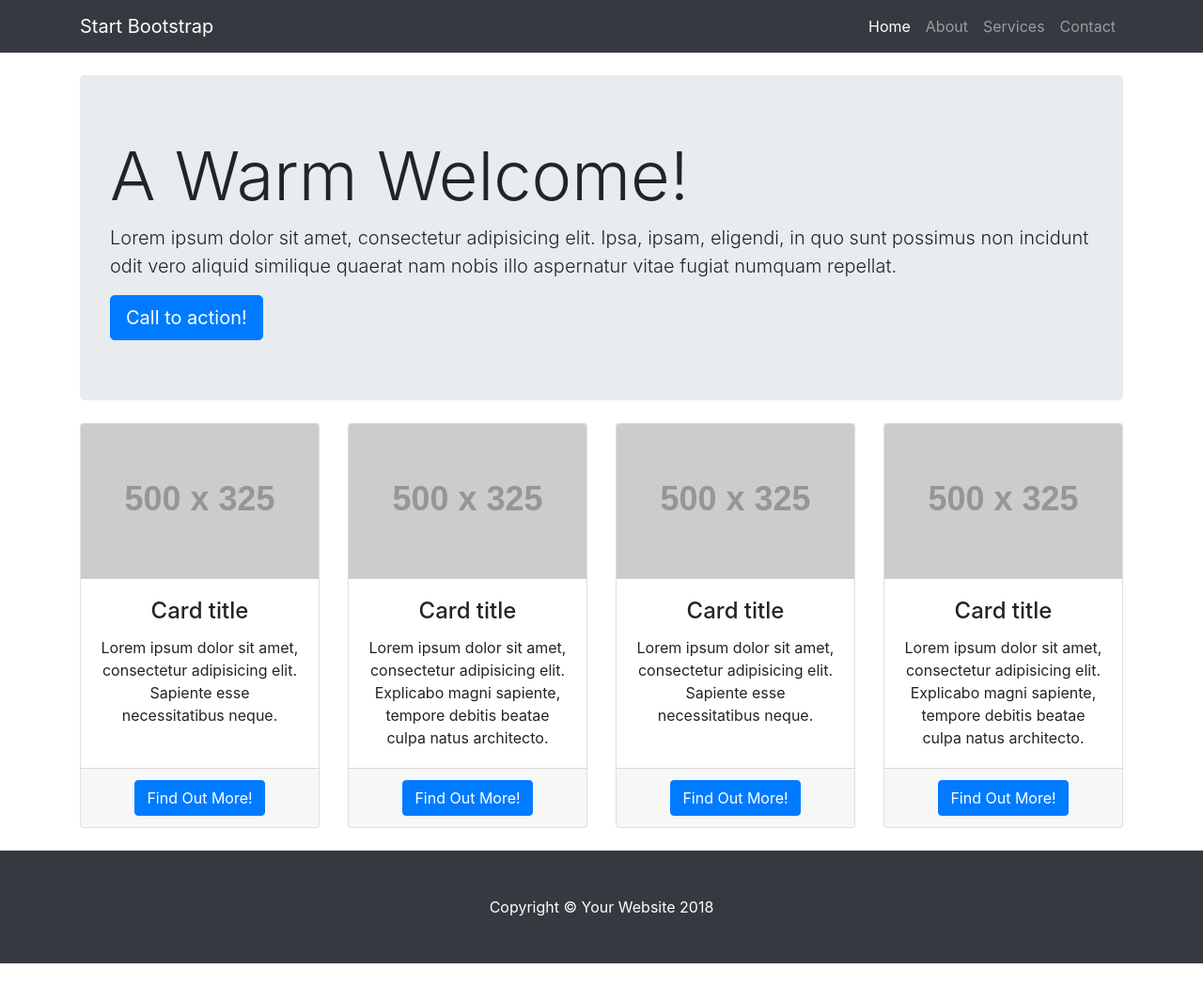
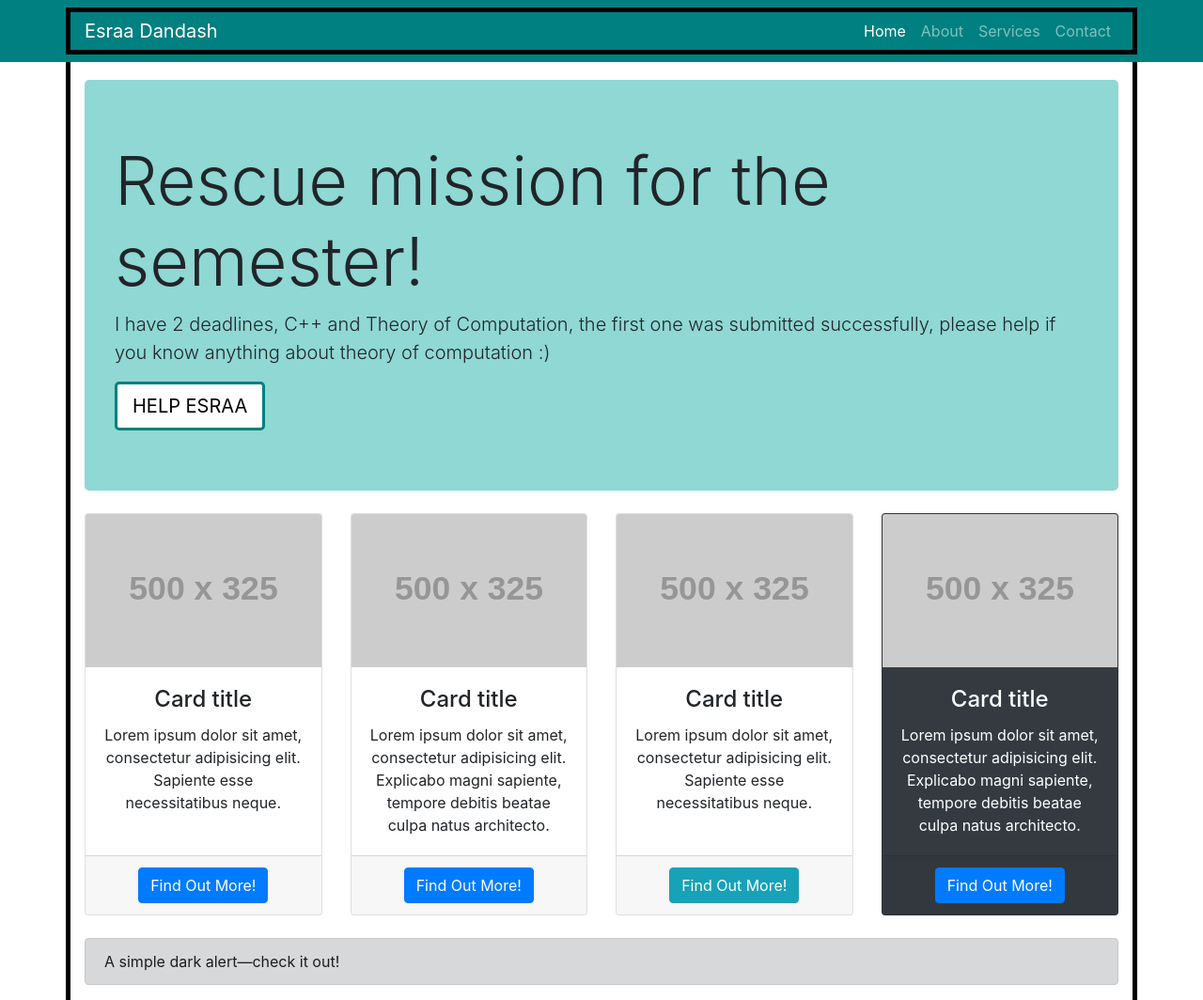
Before and after one commit to eydandash/CityTechSoc-WebDev-101, a website: page Session 3/Heroic Template/index.html in a window 1280 px wide. Shown: the top 1064 px of the page at 94% size. Before the commit the page ends 1025 px from the top, so only its background shows below. Drawn offline with Linux system fonts and the light colour scheme; placeholder pictures from the web are drawn by us.

Commit message:
Changed PPt

```diff
--- a/Session 3/Heroic Template/css/heroic-features.css
+++ b/Session 3/Heroic Template/css/heroic-features.css
@@ -17,3 +17,21 @@ body {
 .card {
   height: 100%;
 }
+.navbar {
+  background-color: #008080 !important;
+}
+.nav-link:hover {
+  background-color: rgba(255, 255, 255, 0.3);
+  color: rgba(0,0,0);
+}
+.jumbotron {
+  background-color: rgba(32,178,170, 0.5) !important;
+}
+#helpEsraa {
+  background-color: white !important;
+  color: black !important;
+  border: 3px solid teal;
+}
+.container {
+  border: 5px solid black !important;
+}
--- a/Session 3/Heroic Template/index.html
+++ b/Session 3/Heroic Template/index.html
@@ -23,7 +23,7 @@
     <!-- Navigation -->
     <nav class="navbar navbar-expand-lg navbar-dark bg-dark fixed-top">
       <div class="container">
-        <a class="navbar-brand" href="#">Start Bootstrap</a>
+        <a class="navbar-brand" href="#">Esraa Dandash</a>
         <button class="navbar-toggler" type="button" data-toggle="collapse" data-target="#navbarResponsive" aria-controls="navbarResponsive" aria-expanded="false" aria-label="Toggle navigation">
           <span class="navbar-toggler-icon"></span>
         </button>
@@ -53,9 +53,9 @@
 
       <!-- Jumbotron Header -->
       <header class="jumbotron my-4">
-        <h1 class="display-3">A Warm Welcome!</h1>
-        <p class="lead">Lorem ipsum dolor sit amet, consectetur adipisicing elit. Ipsa, ipsam, eligendi, in quo sunt possimus non incidunt odit vero aliquid similique quaerat nam nobis illo aspernatur vitae fugiat numquam repellat.</p>
-        <a href="#" class="btn btn-primary btn-lg">Call to action!</a>
+        <h1 class="display-3">Rescue mission for the semester!</h1>
+        <p class="lead">I have 2 deadlines, C++ and Theory of Computation, the first one was submitted successfully, please help if you know anything about theory of computation :)</p>
+        <a href="#" class="btn btn-primary btn-lg" id="helpEsraa">HELP ESRAA</a>
       </header>
 
       <!-- Page Features -->
@@ -95,13 +95,13 @@
               <p class="card-text">Lorem ipsum dolor sit amet, consectetur adipisicing elit. Sapiente esse necessitatibus neque.</p>
             </div>
             <div class="card-footer">
-              <a href="#" class="btn btn-primary">Find Out More!</a>
+              <a href="#" class="btn btn-info">Find Out More!</a>
             </div>
           </div>
         </div>
 
         <div class="col-lg-3 col-md-6 mb-4">
-          <div class="card">
+          <div class="card bg-dark text-white">
             <img class="card-img-top" src="http://placehold.it/500x325" alt="">
             <div class="card-body">
               <h4 class="card-title">Card title</h4>
@@ -115,9 +115,12 @@
 
       </div>
       <!-- /.row -->
-
+      <div class="alert alert-dark" role="alert">
+    A simple dark alert—check it out!
+  </div>
     </div>
     <!-- /.container -->
+
 
     <!-- Footer -->
     <footer class="py-5 bg-dark">
```
Also changed, not shown: 1 other file.
